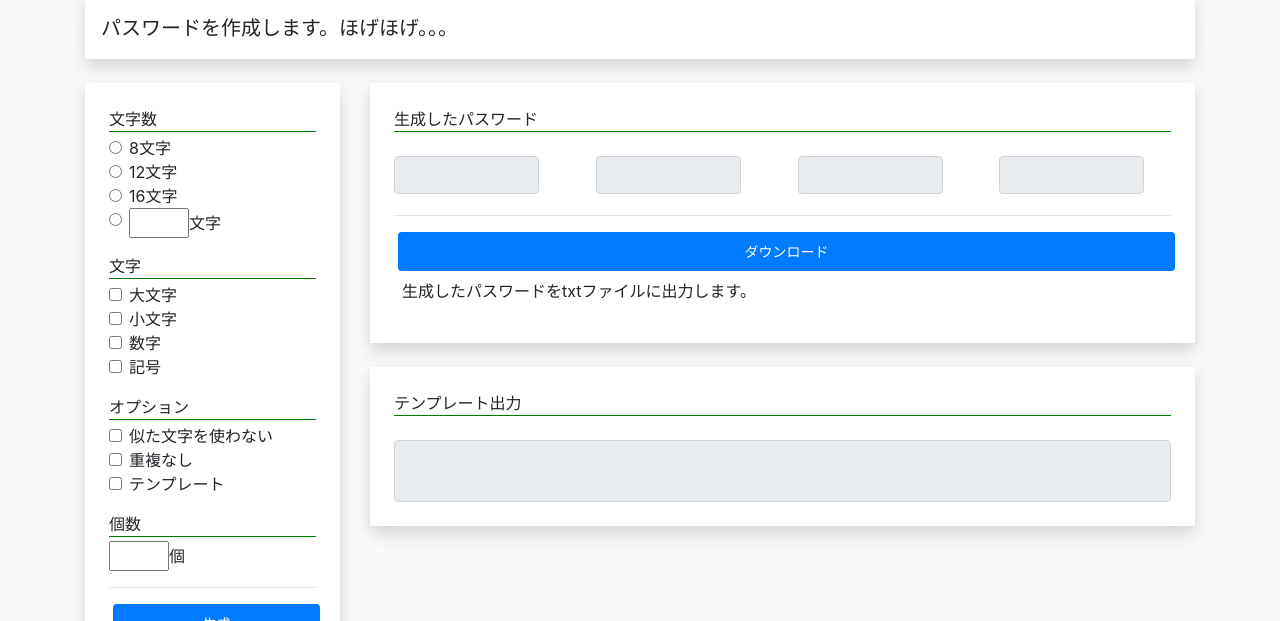
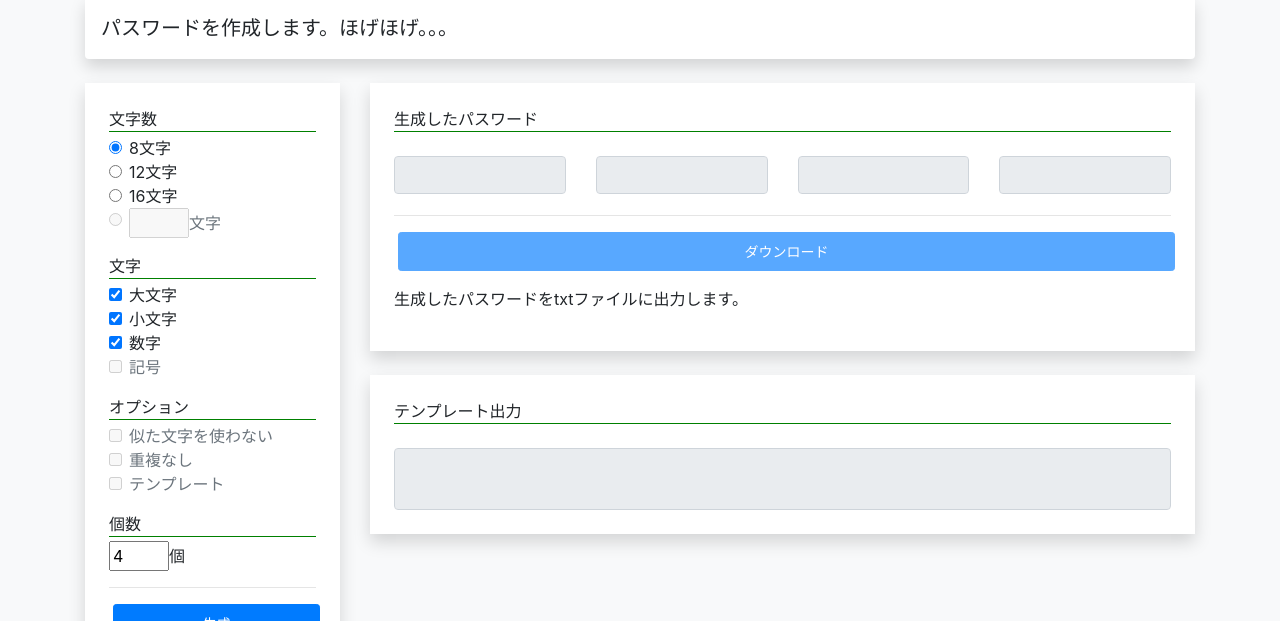
Before and after one commit to nishota/password-maker, an Angular app: page / in a window 1280 px wide. Shown: the part 133-754 px from the top of the page. Built offline with nearby package versions, Linux system fonts and the light colour scheme.

Commit message:
デザイン作成、ロジック修正

```diff
--- a/src/app/app.module.ts
+++ b/src/app/app.module.ts
@@ -1,5 +1,6 @@
 import { BrowserModule } from '@angular/platform-browser';
 import { NgModule } from '@angular/core';
+import { ReactiveFormsModule } from '@angular/forms';
 
 import { AppComponent } from './app.component';
 import { NavBarComponent } from './nav-bar/nav-bar.component';
@@ -7,6 +8,7 @@ import { ContentComponent } from './content/content.component';
 import { FootterComponent } from './footer/footer.component';
 import { PasswordMakerComponent } from './password-maker/password-maker.component';
 import { PasswordPlaceComponent } from './password-place/password-place.component';
+
 @NgModule({
   declarations: [
     AppComponent,
@@ -18,6 +20,7 @@ import { PasswordPlaceComponent } from './password-place/password-place.componen
   ],
   imports: [
     BrowserModule,
+    ReactiveFormsModule
   ],
   providers: [],
   bootstrap: [AppComponent]
--- a/src/app/content/content.component.ts
+++ b/src/app/content/content.component.ts
@@ -11,7 +11,7 @@ export class ContentComponent implements OnInit {
   constructor() { }
 
   ngOnInit() {
-    const test = new PasswordMakerCore();
+    const test = new PasswordMakerCore(true, true, true);
   }
 
 }
--- a/src/app/core/password-maker.core.ts
+++ b/src/app/core/password-maker.core.ts
@@ -2,22 +2,42 @@ export class PasswordMakerCore {
     private readonly characters = 'abcdefghijklmnopqrstuwxyzABCDEFGHIJKLMNOPQRSTUVWXYZ0123456789';
     private readonly seed = '';
 
-    constructor() {
-        const temp = this.characters;
-        let allLength = this.characters.length;
+    constructor(hasOmoji: boolean, hasKomoji: boolean, hasSuji: boolean) {
+        let temp = this.characters;
         // TODO オプションによって残す文字を変える
+        if (!hasOmoji) {
+            temp = temp.replace(/[A-Z]+/, '');
+        }
+        if (!hasKomoji) {
+            temp = temp.replace(/[a-z]+/, '');
+        }
+        if (!hasSuji) {
+            temp = temp.replace(/[0-9]+/, '');
+        }
 
+        let allLength = temp.length;
+        console.log(allLength);
+        console.log(temp);
         // Charactersを混ぜる
         while (allLength) {
             const i = Math.floor(Math.random() * allLength);
             this.seed += temp[i];
             temp.slice(i);
+            console.log(temp);
+            console.log(this.seed);
             allLength--;
         }
+        console.log(this.seed);
     }
 
-    public Generate(): string {
-        return this.seed.charAt(Math.floor(Math.random() * this.seed.length));
+    public Generate(num: number): string {
+        let result = '';
+        let roop = num;
+        while (roop) {
+            result += this.seed.charAt(Math.floor(Math.random() * this.seed.length));
+            roop--;
+        }
+        return result;
     }
 
 }
--- a/src/app/password-maker/password-maker.component.html
+++ b/src/app/password-maker/password-maker.component.html
@@ -1,30 +1,30 @@
 
-<form class="p-4 mb-4 shadow bg-white">
+<form class="p-4 mb-4 shadow bg-white" [formGroup]="setting">
     <div class="form-group">
         <div class="header mb-1">文字数</div>
         <div>
             <div class="form-check">
-                <input class="form-check-input" type="radio" name="number" id="gridRadio1">
+                <input class="form-check-input" type="radio" name="charNumber" id="gridRadio1" value="8" formControlName="charNumber">
                 <label class="form-check-label" for="gridRadio1">
                     8文字
                 </label>
             </div>
             <div class="form-check">
-                <input class="form-check-input" type="radio" name="number" id="gridRadio2">
+                <input class="form-check-input" type="radio" name="charNumber" id="gridRadio2" value="12" formControlName="charNumber">
                 <label class="form-check-label" for="gridRadio2">
                     12文字
                 </label>
             </div>
             <div class="form-check">
-                <input class="form-check-input" type="radio" name="number" id="gridRadio0">
+                <input class="form-check-input" type="radio" name="charNumber" id="gridRadio0" value="16" formControlName="charNumber">
                 <label class="form-check-label" for="gridRadio0">
                     16文字
                 </label>
             </div>
             <div class="form-check">
-                <input class="form-check-input" type="radio" name="number" id="gridRadio3">
+                <input class="form-check-input" type="radio" name="charNumber" id="gridRadio3" value="-1" disabled>
                 <label class="form-check-label" for="gridRadio3">
-                    <input type="text" class="number">文字
+                    <input type="text" class="number" disabled>文字
                 </label>
             </div>
         </div>
@@ -33,25 +33,25 @@
       <div class="header mb-1">文字</div>
       <div>
           <div class="form-check">
-              <input class="form-check-input" type="checkbox" id="gridCheck1">
+              <input class="form-check-input" type="checkbox" id="gridCheck1" value="true" formControlName="omoji">
               <label class="form-check-label" for="gridCheck1">
                   大文字
               </label>
           </div>
           <div class="form-check">
-              <input class="form-check-input" type="checkbox" id="gridCheck2">
+              <input class="form-check-input" type="checkbox" id="gridCheck2" value="true" formControlName="komoji">
               <label class="form-check-label" for="gridCheck2">
                   小文字
               </label>
           </div>
           <div class="form-check">
-              <input class="form-check-input" type="checkbox" id="gridCheck3">
+              <input class="form-check-input" type="checkbox" id="gridCheck3" value="true" formControlName="suji">
               <label class="form-check-label" for="gridCheck3">
                   数字
               </label>
           </div>
           <div class="form-check">
-              <input class="form-check-input" type="checkbox" id="gridCheck4">
+              <input class="form-check-input" type="checkbox" id="gridCheck4" disabled>
               <label class="form-check-label" for="gridCheck4">
                   記号
               </label>
@@ -62,19 +62,19 @@
         <div class="header mb-1">オプション</div>
         <div>
             <div class="form-check">
-                <input class="form-check-input" type="checkbox" id="gridCheck5">
+                <input class="form-check-input" type="checkbox" id="gridCheck5" value="true" disabled>
                 <label class="form-check-label" for="gridCheck5">
                     似た文字を使わない
                 </label>
             </div>
             <div class="form-check">
-                <input class="form-check-input" type="checkbox" id="gridCheck6">
+                <input class="form-check-input" type="checkbox" id="gridCheck6" value="true" disabled>
                 <label class="form-check-label" for="gridCheck6">
                     重複なし
                 </label>
             </div>
             <div class="form-check">
-                <input class="form-check-input" type="checkbox" id="gridCheck7">
+                <input class="form-check-input" type="checkbox" id="gridCheck7"  value="true" disabled>
                 <label class="form-check-label" for="gridCheck7">
                     テンプレート
                 </label>
@@ -84,16 +84,16 @@
     <div class="form-group">
         <div class="header mb-1">個数</div>
         <div>
-            <input type="text" class="number">個
+            <input type="text" class="number" formControlName="number">個
         </div>
     </div>
     <hr>
     <div class="form-group">
         <div>
-            <button type="submit" class="btn btn-primary btn-sm btn-block p-2 m-1">生成</button>
+            <button type="submit" class="btn btn-primary btn-sm btn-block p-2 m-1" [disabled]="!setting.valid" (click)="generate()">生成</button>
         </div>
         <div>
-            <button type="submit" class="btn btn-secondary btn-sm btn-block p-2 m-1">リセット</button>
+            <button class="btn btn-secondary btn-sm btn-block p-2 m-1" (click)="reset()">リセット</button>
         </div>
     </div>
 </form>
--- a/src/app/password-maker/password-maker.component.scss
+++ b/src/app/password-maker/password-maker.component.scss
@@ -5,3 +5,7 @@
 .header{
     border-bottom: solid green 1px;
 }
+
+input.ng-invalid{
+    border: solid red 2px;
+}
--- a/src/app/password-maker/password-maker.component.ts
+++ b/src/app/password-maker/password-maker.component.ts
@@ -1,4 +1,5 @@
 import { Component, OnInit } from '@angular/core';
+import { FormBuilder, Validators } from '@angular/forms';
 
 @Component({
   selector: 'app-password-maker',
@@ -6,10 +7,32 @@ import { Component, OnInit } from '@angular/core';
   styleUrls: ['./password-maker.component.scss']
 })
 export class PasswordMakerComponent implements OnInit {
+  setting = this.form.group(
+    {
+      charNumber: ['8'],
+      omoji: ['true'],
+      komoji: ['true'],
+      suji: ['true'],
+      number: ['4', [Validators.required, Validators.max(100), Validators.min(1)]]
+    });
 
-  constructor() { }
+  constructor(private form: FormBuilder) { }
 
-  ngOnInit() {
+  ngOnInit(): void {
+  }
+
+  generate(): void {
+  }
+
+  reset(): void {
+    this.setting = this.form.group(
+      {
+        charNumber: ['8'],
+        omoji: ['true'],
+        komoji: ['true'],
+        suji: ['true'],
+        number: ['4', [Validators.required, Validators.max(100), Validators.min(1)]]
+      });
   }
 
 }
--- a/src/app/password-place/password-place.component.html
+++ b/src/app/password-place/password-place.component.html
@@ -1,4 +1,4 @@
-<form class="p-4 mb-4 shadow bg-white">
+<div class="p-4 mb-4 shadow bg-white">
     <div class="header mb-4">生成したパスワード</div>
     <div class="row row-cols-4">
         <div class="col">
@@ -17,19 +17,19 @@
     <hr>
     <div class="form-group">
         <div>
-            <button type="submit" class="btn btn-primary btn-sm btn-block p-2 m-1">ダウンロード</button>
+            <button type="submit" class="btn btn-primary btn-sm btn-block p-2 m-1" disabled>ダウンロード</button>
         </div>
-        <div class="m-2">
+        <div class="mt-3">
             生成したパスワードをtxtファイルに出力します。
         </div>
     </div>
-</form>
+</div>
 
-<form class="p-4 mb-4 shadow bg-white">
+<div class="p-4 mb-4 shadow bg-white">
     <div class="header mb-4">テンプレート出力</div>
     <div class="row">
         <div class="col">
             <textarea class="form-control template" readonly></textarea>
         </div>
     </div>
-</form>
+</div>
--- a/src/app/password-place/password-place.component.scss
+++ b/src/app/password-place/password-place.component.scss
@@ -1,6 +1,5 @@
 .output{
     margin-bottom: 5px;
-    width: 145px;
 }
 
 .header{
```
Also changed, not shown: 1 other file (tests, documents, lock files or other folders).
